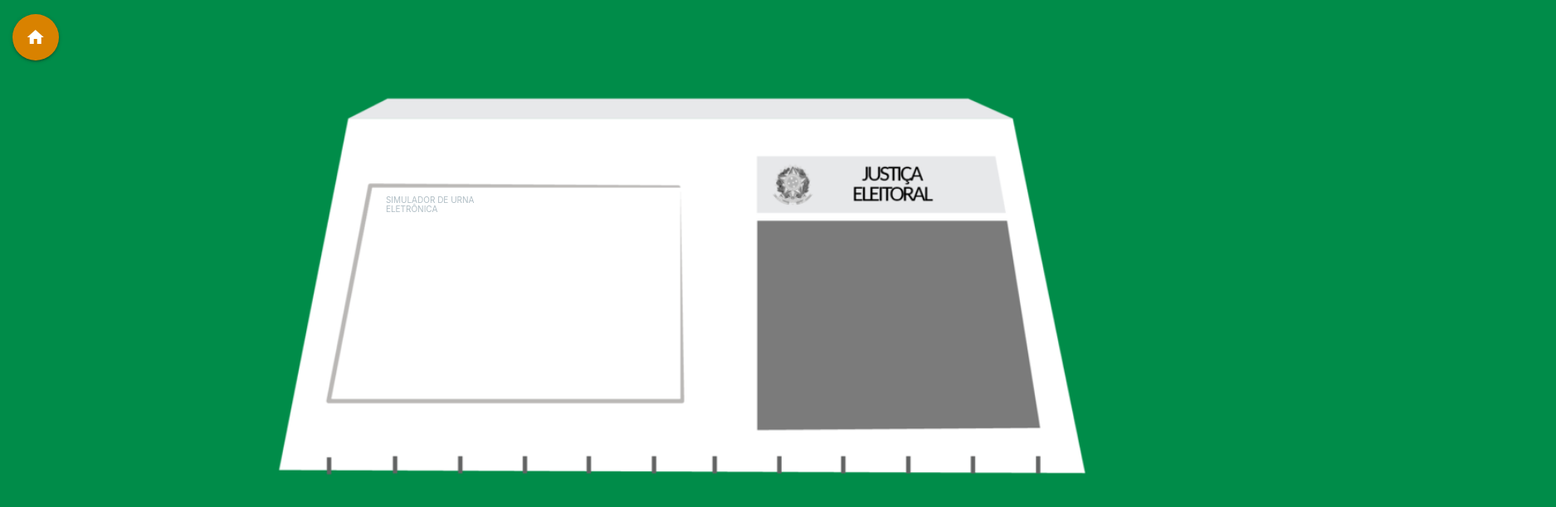
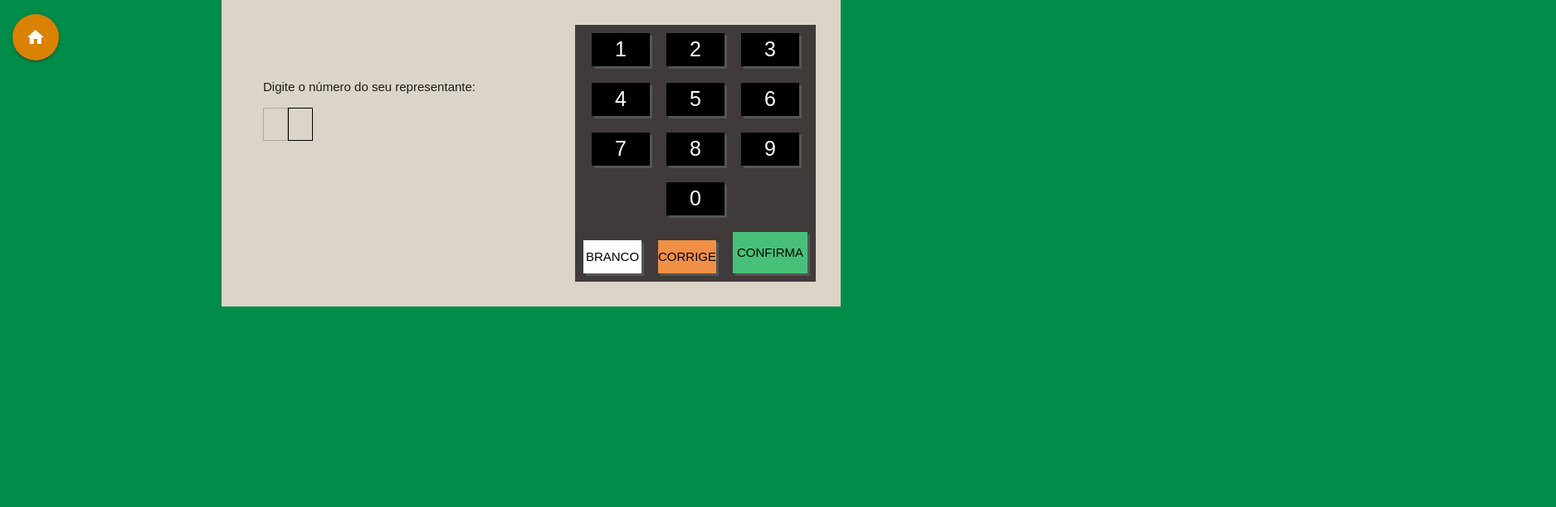
Before and after one commit to AnaBia707/Urna-Eletronica, a plain HTML site: page paginaurna.html in a window 1280 px wide. Shown: the whole page at 83% size, 1875 px wide, since content can reach past the window. Drawn offline with nearby package versions, Linux system fonts and the light colour scheme.

Commit message:
Adicionando a parte funcional da urna

```diff
--- /dev/null
+++ b/css/estilo.css
@@ -0,0 +1,160 @@
+@keyframes pisca {
+    0% { opacity: 0.2; }
+    50% { opacity: 1; }
+    100% { opacity: 0.2; }
+}
+
+/*ÍCONE HOME*/
+#home-page{
+    position: absolute;
+    left: 1.15%;
+    right: 93.61%;
+    top: 2.07%;
+    background: #D98200;
+}
+
+body {
+    margin: 0;
+    display: flex;
+    justify-content: center;
+    align-items: center;
+    font-family: Arial, Helvetica, sans-serif;
+}
+
+.urna {
+    background-color: #dbd5c9;
+    padding: 30px;
+    display: flex;
+}
+.tela {
+    width: 500px;
+    height: 320px;
+    background: linear-gradient(to right, #E8E8E8, #C1C1C1);
+    border: 2px solid #555;
+    display: flex;
+    flex-direction: column;
+}
+.teclado {
+    margin-left: 30px;
+    background-color: #403A3A;
+}
+.teclado--linha {
+    display: flex;
+    justify-content: center;
+    align-items: flex-end;
+}
+.teclado--botao {
+    width: 70px;
+    height: 40px;
+    background-color: #000;
+    color: #FFF;
+    font-size: 25px;
+    display: flex;
+    justify-content: center;
+    align-items: center;
+    margin: 10px;
+    cursor: pointer;
+    box-shadow: 3px 3px 0px #555;
+}
+.botao--branco {
+    background-color: #FFF;
+    color: #000;
+    font-size: 15px;
+}
+.botao--corrige {
+    background-color: #F09046;
+    color: #000;
+    font-size: 15px;
+}
+.botao--confirma {
+    background-color: #48C079;
+    color: #000;
+    font-size: 15px;
+    width: 90px;
+    height: 50px;
+}
+
+
+.d-1 {
+    flex: 1;
+    display: flex;
+}
+.d-1-left {
+    flex: 1;
+    display: flex;
+    flex-direction: column;
+    padding-left: 20px;
+}
+.d-1-1 {
+    height: 50px;
+    display: flex;
+    align-items: center;
+}
+.d-1-2 {
+    height: 50px;
+    display: flex;
+    align-items: center;
+    justify-content: center;
+}
+.d-1-3 {
+    height: 50px;
+}
+.numero {
+    display: inline-block;
+    width: 30px;
+    height: 40px;
+    border: 1px solid #000;
+    text-align: center;
+    line-height: 40px;
+    font-size: 25px;
+}
+.pisca {
+    animation-name: pisca;
+    animation-duration: 1s;
+    animation-iteration-count: infinite;
+}
+.d-1-4 {
+    flex: 1;
+    line-height: 30px;
+}
+
+.d-1-right {
+    width: 90px;
+    display: flex;
+    flex-direction: column;
+    align-items: flex-end;
+}
+.d-1-image {
+    border: 1px solid #000;
+    background-color: #FFF;
+    text-align: center;
+    font-size: 14px;
+}
+.d-1-image img {
+    width: 100%;
+}
+.d-1-image.small {
+    width: 80%;
+    font-size: 12px;
+}
+
+
+.d-2 {
+    height: 50px;
+    font-size: 14px;
+    border-top: 2px solid #000;
+    padding-left: 10px;
+}
+
+.aviso--grande {
+    font-size: 40px;
+    font-weight: bold;
+}
+.aviso--gigante {
+    font-size: 70px;
+    font-weight: bold;
+    flex: 1;
+    display: flex;
+    justify-content: center;
+    align-items: center;
+}
--- a/css/layout.css
+++ b/css/layout.css
@@ -77,29 +77,3 @@ border-radius: 15px;
     top: 2.07%;
     background: #D98200;
 }
-
-
-/*IMAGEM DA URNA*/
-.css img{
-    margin-left: -25em;
-    margin-right: auto;
-    width: 150em;
-    margin-top: -30em;
-    margin-bottom: auto;
-}
-
-/*FRASE NA URNA*/
-section h2{
-position: absolute;
-left: 36.32%;
-right: 51.6%;
-top: 19em;
-bottom: 54.59%;
-
-color: #b0bec5;
-font-style: normal;
-font-weight: 400;
-font-size: 10px;
-line-height: 11px;
-
-}
--- /dev/null
+++ b/js/etapa.js
@@ -0,0 +1,32 @@
+/*let - declarando varial*/
+
+let etapas = [
+
+    {
+        titulo: 'Digite o número do seu representante:',
+        numeros: 2,
+        candidatos: [
+            {
+                numero: '45',
+                nome: 'Ana Beatriz',
+                curso: 'Análise e Desenvolvimento de Sistemas',
+                Periodo: '3° período',
+                fotos:[
+                    {url:'imagens/eu.jpeg', legenda: 'REPRESENTANTE'},
+
+                ]
+            },
+            {
+                numero: '22',
+                nome: 'Felipe',
+                curso: 'Análise e Desenvolvimento de Sistemas',
+                Periodo: '3° período',
+                fotos:[
+                    {url:'imagemrep.jpeg', legenda: 'REPRESENTANTE'},
+
+                ]
+            },
+
+        ]
+    }
+];
--- /dev/null
+++ b/js/js.js
@@ -0,0 +1,122 @@
+let seuVotoPara = document.querySelector('.d-1-1 span');
+let cargo = document.querySelector('.d-1-2 span');
+let descricao = document.querySelector('.d-1-4');
+let aviso = document.querySelector('.d-2');
+let lateral = document.querySelector('.d-1-right');
+let numeros = document.querySelector('.d-1-3');
+
+let etapaAtual = 0;
+let numero = '';
+let votoBranco = false;
+let votos = [];
+
+function comecarEtapa() {
+    let etapa = etapas[etapaAtual];
+
+    let numeroHtml = '';
+    numero = '';
+    votoBranco = false;
+
+    for(let i=0;i<etapa.numeros;i++) {
+        if(i === 0) {
+            numeroHtml += '<div class="numero pisca"></div>';
+        } else {
+            numeroHtml += '<div class="numero"></div>';
+        }
+    }
+
+    seuVotoPara.style.display = 'none';
+    cargo.innerHTML = etapa.titulo;
+    descricao.innerHTML = '';
+    aviso.style.display = 'none';
+    lateral.innerHTML = '';
+    numeros.innerHTML = numeroHtml;
+}
+function atualizaInterface() {
+    let etapa = etapas[etapaAtual];
+    let candidato = etapa.candidatos.filter((item)=>{
+        if(item.numero === numero) {
+            return true;
+        } else {
+            return false;
+        }
+    });
+    if(candidato.length > 0) {
+        candidato = candidato[0];
+        seuVotoPara.style.display = 'block';
+        aviso.style.display = 'block';
+        descricao.innerHTML = `Nome: ${candidato.nome}<br/>Curso: ${candidato.curso}<br/>Periodo: ${candidato.Periodo}`;
+        let fotosHtml = '';
+        for(let i in candidato.fotos) {
+            if(candidato.fotos[i].small) {
+                fotosHtml += `<div class="d-1-image small"><img src="images/${candidato.fotos[i].url}" alt="" />${candidato.fotos[i].legenda}</div>`;
+            } else {
+                fotosHtml += `<div class="d-1-image"><img src="images/${candidato.fotos[i].url}" alt="" />${candidato.fotos[i].legenda}</div>`;
+            }
+        }
+        lateral.innerHTML = fotosHtml;
+    } else {
+        seuVotoPara.style.display = 'block';
+        aviso.style.display = 'block';
+        descricao.innerHTML = '<div class="aviso--grande pisca">VOTO NULO</div>';
+    }
+}
+
+function clicou(n) {
+    let elNumero = document.querySelector('.numero.pisca');
+    if(elNumero !== null) {
+        elNumero.innerHTML = n;
+        numero = `${numero}${n}`;
+
+        elNumero.classList.remove('pisca');
+        if(elNumero.nextElementSibling !== null) {
+            elNumero.nextElementSibling.classList.add('pisca');
+        } else {
+            atualizaInterface();
+        }
+    }
+}
+function branco() {
+    numero = '';
+    votoBranco = true;
+
+    seuVotoPara.style.display = 'block';
+    aviso.style.display = 'block';
+    numeros.innerHTML = '';
+    descricao.innerHTML = '<div class="aviso--grande pisca">VOTO EM BRANCO</div>';
+    lateral.innerHTML = '';
+}
+function corrige() {
+    comecarEtapa();
+}
+function confirma() {
+    let etapa = etapas[etapaAtual];
+
+    let votoConfirmado = false;
+
+    if(votoBranco === true) {
+        votoConfirmado = true;
+        votos.push({
+            etapa: etapas[etapaAtual].titulo,
+            voto: 'branco'
+        });
+    } else if(numero.length === etapa.numeros) {
+        votoConfirmado = true;
+        votos.push({
+            etapa: etapas[etapaAtual].titulo,
+            voto: numero
+        });
+    }
+
+    if(votoConfirmado) {
+        etapaAtual++;
+        if(etapas[etapaAtual] !== undefined) {
+            comecarEtapa();
+        } else {
+            document.querySelector('.display').innerHTML = '<div class="aviso--gigante pisca">FIM</div>';
+            console.log(votos);
+        }
+    }
+}
+
+comecarEtapa();
--- a/paginaurna.html
+++ b/paginaurna.html
@@ -6,23 +6,80 @@
     <title>Simulador de Urna Eletrônica</title>
     <link rel="stylesheet" href="https://cdnjs.cloudflare.com/ajax/libs/materialize/1.0.0/css/materialize.min.css"/>
     <link href="https://fonts.googleapis.com/css2?family=Open+Sans:wght@300;400;800&display=swap" rel="stylesheet"/>
-    <link rel="stylesheet" type="text/css" href="css/layout.css"/>
+    <link rel="stylesheet" type="text/css" href="css/estilo.css"/>
     <link href="https://fonts.googleapis.com/icon?family=Material+Icons" rel="stylesheet">
 </head>
 <body style="background-color: #008C49;">
     <section id="urna-page">
         <div class="css">
-            <a href="file:///C:/Users/anabe/OneDrive/Documentos/Urna%20Eletr%C3%B4nica/index.html" id="home-page" class="btn-floating btn-large waves-effect waves-light"><i class="material-icons">home</i></a>
-                <a href="#"><img src="imagens/urna-page-4.png" id="urna"></a>
+            <a href="index.html" id="home-page" class="btn-floating btn-large waves-effect waves-light"><i class="material-icons">home</i></a>
                     </div>
-                        <h2><p>SIMULADOR DE URNA ELETRÔNICA</p></h2>
 
         </section>
 
+        <div class="urna">
+            <div class="display">
+                <div class="d-1">
+                    <div class="d-1-left">
+                        <div class="d-1-1">
+                            <span></span>
+                        </div>
+                        <div class="d-1-2">
+                            <span></span>
+                        </div>
+                        <div class="d-1-3">
+                            <div class="numero pisca"></div>
+                            <div class="numero"></div>
+                        </div>
+                        <div class="d-1-4">
+                            Nome: ANA BEATRIZ DA SILVA ALBUQUERQUE<br/>
+                            Curso: ADS<br/>
+                        </div>
+                    </div>
+                    <div class="d-1-right">
+                        <div class="d-1-image">
+                            <img src="imagens/eu.jpeg" alt="" />
+                            Representante
+                        </div>
+                    </div>
+                </div>
+                <div class="d-2">
+                    Aperte a tecla:<br/>
+                    CONFIRMA para CONFIRMAR este voto<br/>
+                    CORRIGE para REINICIAR este voto
+                </div>
+            </div>
+            <div class="lateral">
+                <div class="teclado">
+                    <div class="teclado--linha">
+                        <div class="teclado--botao" onclick="clicou('1')">1</div>
+                        <div class="teclado--botao" onclick="clicou('2')">2</div>
+                        <div class="teclado--botao" onclick="clicou('3')">3</div>
+                    </div>
+                    <div class="teclado--linha">
+                        <div class="teclado--botao" onclick="clicou('4')">4</div>
+                        <div class="teclado--botao" onclick="clicou('5')">5</div>
+                        <div class="teclado--botao" onclick="clicou('6')">6</div>
+                    </div>
+                    <div class="teclado--linha">
+                        <div class="teclado--botao" onclick="clicou('7')">7</div>
+                        <div class="teclado--botao" onclick="clicou('8')">8</div>
+                        <div class="teclado--botao" onclick="clicou('9')">9</div>
+                    </div>
+                    <div class="teclado--linha">
+                        <div class="teclado--botao" onclick="clicou('0')">0</div>
+                    </div>
+                    <div class="teclado--linha">
+                        <div class="teclado--botao botao--branco" onclick="branco()">BRANCO</div>
+                        <div class="teclado--botao botao--corrige" onclick="corrige()">CORRIGE</div>
+                        <div class="teclado--botao botao--confirma" onclick="confirma()">CONFIRMA</div>
+                    </div>
+                </div>
+            </div>
 
 
-
-
+            <script src="js/etapa.js"></script>
+            <script src="js/js.js"></script>
 
 
 
```
Also changed, not shown: index.html (+1 -1 lines), imagens/eu.jpeg (added), imagens/instagram-icon.png (deleted), 1 other file.
